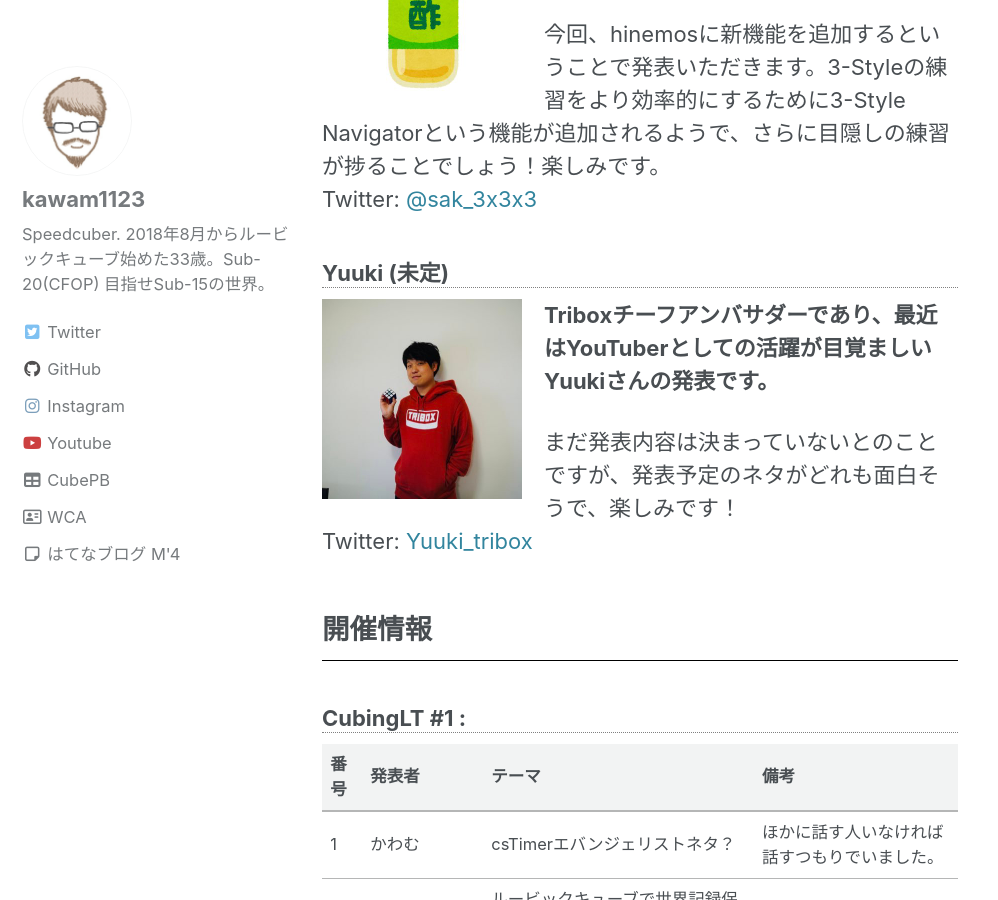
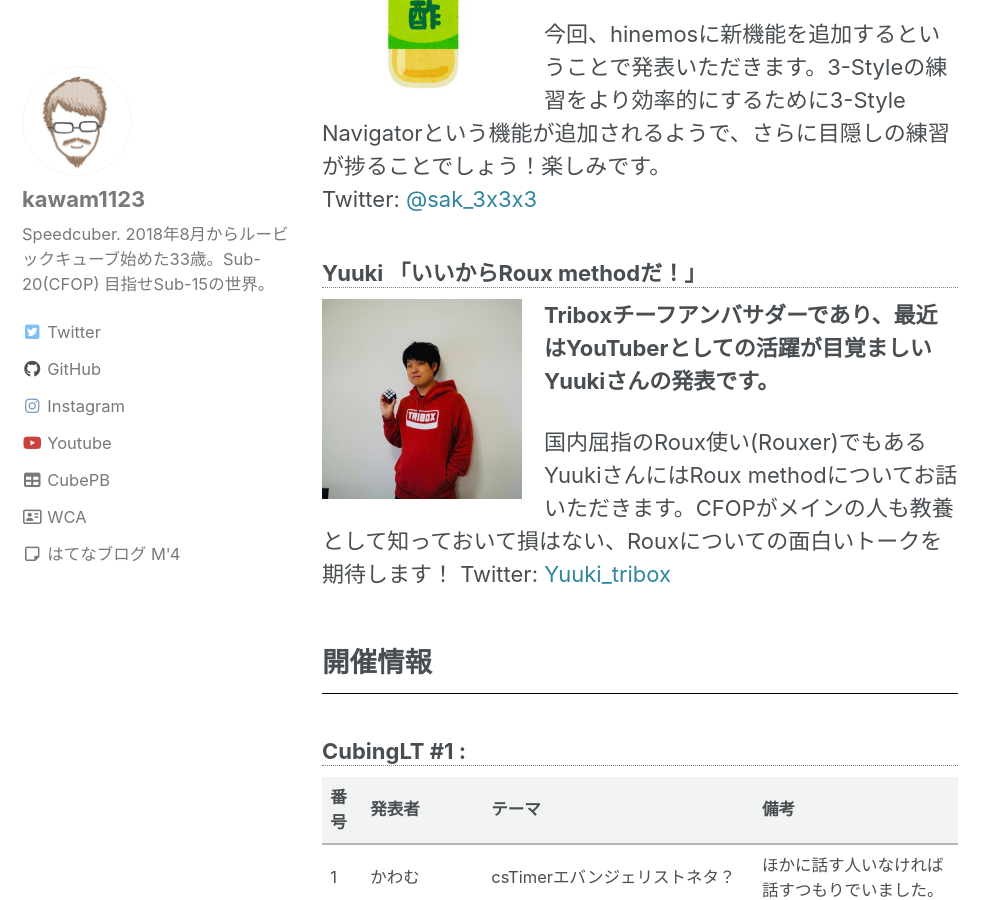
Before and after one commit to kawam1123/kawam1123.github.io, a Jekyll site: the page built from _posts/cubinglt/2020-07-05-cubinglt-1.md, in a window 1280 px wide and 900 px high, scrolled down 3307 px. Shown: the whole window, without its empty margins (0-998 px from the left). Built offline with Jekyll 4.4.1, drawn with Linux system fonts in a browser that asks for light colours; cached includes are drawn as plain includes; nearby versions of some CDN libraries; some web fonts are replaced.

Commit message:
発表内容を更新

```diff
--- a/_posts/cubinglt/2020-07-05-cubinglt-1.md
+++ b/_posts/cubinglt/2020-07-05-cubinglt-1.md
@@ -76,11 +76,11 @@ Twitter: [@CubeVoyage](https://twitter.com/CubeVoyage)
 Twitter: [@sak_3x3x3](https://twitter.com/sak_3x3x3)
 {: .clearfix}
 
-### Yuuki (未定)
+### Yuuki 「いいからRoux methodだ！」
 ![](/assets/img/cubinglt/Yuuki_400x400.jpg){: width="200px" height="auto" class="img-thumbnail rounded .align-left}
 **Triboxチーフアンバサダーであり、最近はYouTuberとしての活躍が目覚ましいYuukiさんの発表です。**
 
-まだ発表内容は決まっていないとのことですが、発表予定のネタがどれも面白そうで、楽しみです！
+国内屈指のRoux使い(Rouxer)でもあるYuukiさんにはRoux methodについてお話いただきます。CFOPがメインの人も教養として知っておいて損はない、Rouxについての面白いトークを期待します！
 Twitter: [Yuuki_tribox](https://twitter.com/Yuuki_tribox)
 {: .clearfix}
 
```
